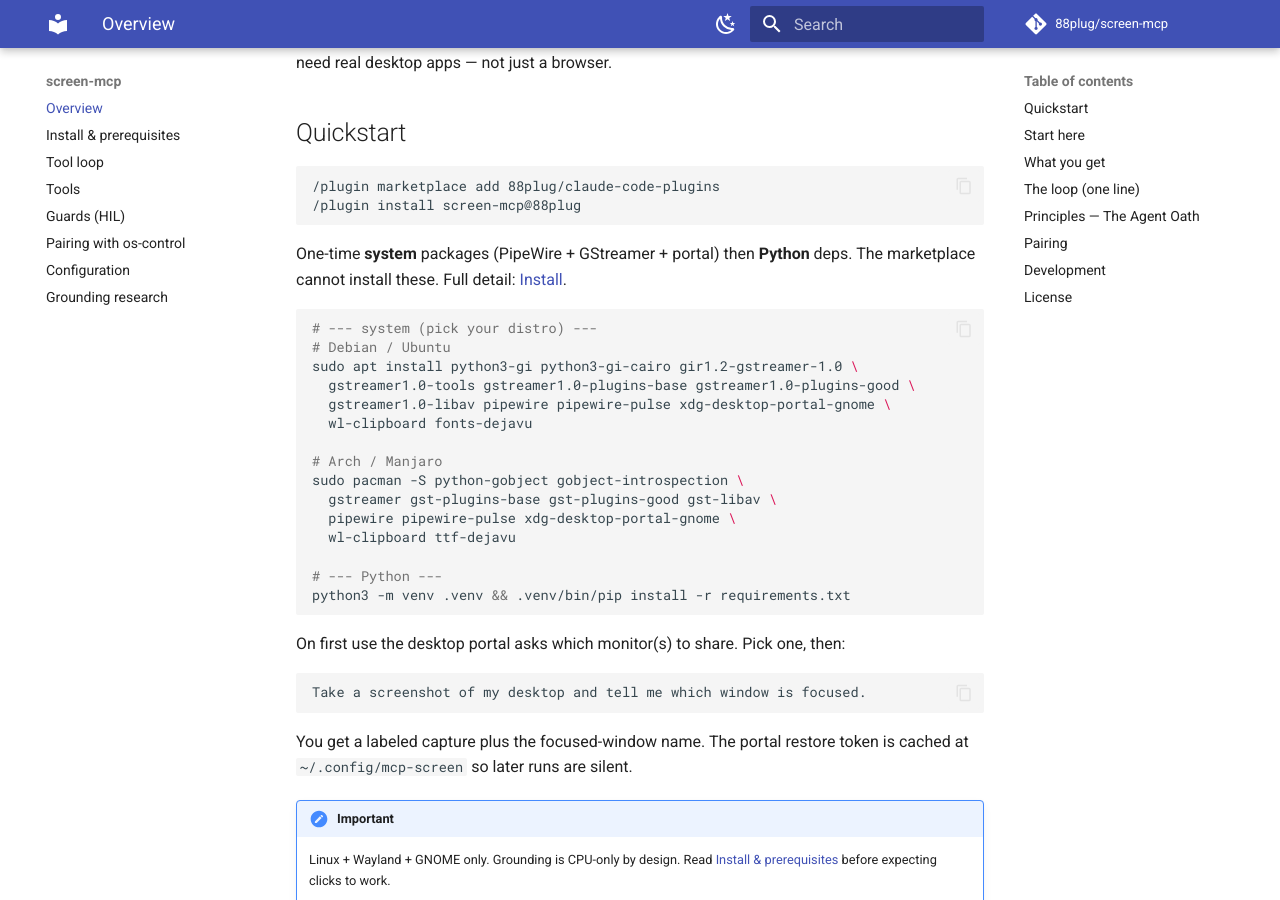
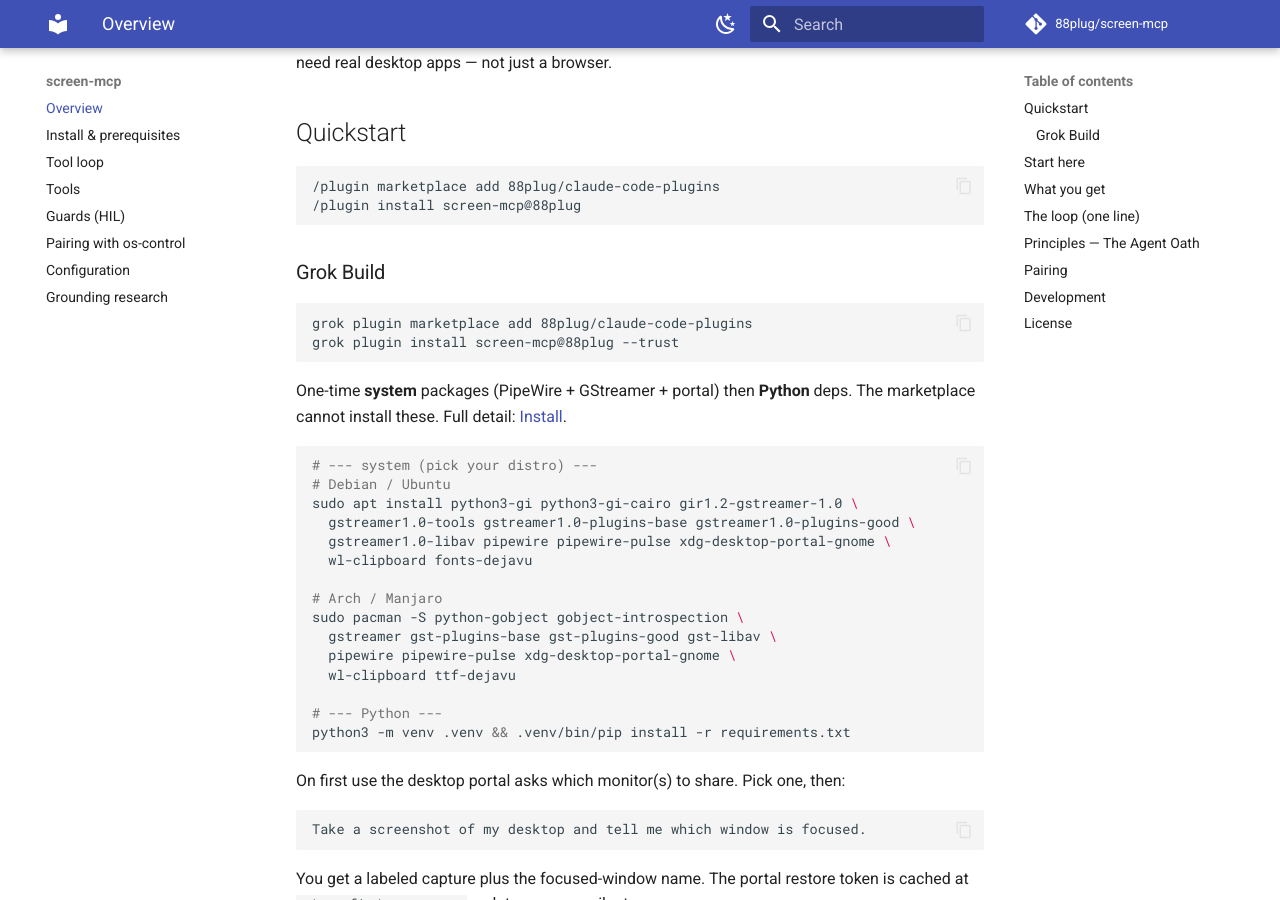
Before and after one commit to 88plug/screen-mcp, an MkDocs documentation site: the page built from docs/index.md, in a window 1280 px wide and 900 px high, scrolled down 343 px. Built offline with MkDocs 1.6.1 and Material for MkDocs 9.7.7, drawn with Linux system fonts in a browser that asks for light colours; comment, search, counter and statistics services are not loaded.

Commit message:
docs(install): add Grok Build marketplace install path
Strangers use: grok plugin marketplace add 88plug/claude-code-plugins
then grok plugin install <name>@88plug --trust (alongside Claude /plugin).

````diff
--- a/docs/index.md
+++ b/docs/index.md
@@ -15,6 +15,14 @@
 /plugin marketplace add 88plug/claude-code-plugins
 /plugin install screen-mcp@88plug
 ```
+
+### Grok Build
+
+```text
+grok plugin marketplace add 88plug/claude-code-plugins
+grok plugin install screen-mcp@88plug --trust
+```
+
 
 One-time **system** packages (PipeWire + GStreamer + portal) then **Python** deps.
 The marketplace cannot install these. Full detail: [Install](install.md).
````
Also changed, not shown: README.md (+8 -0 lines).
